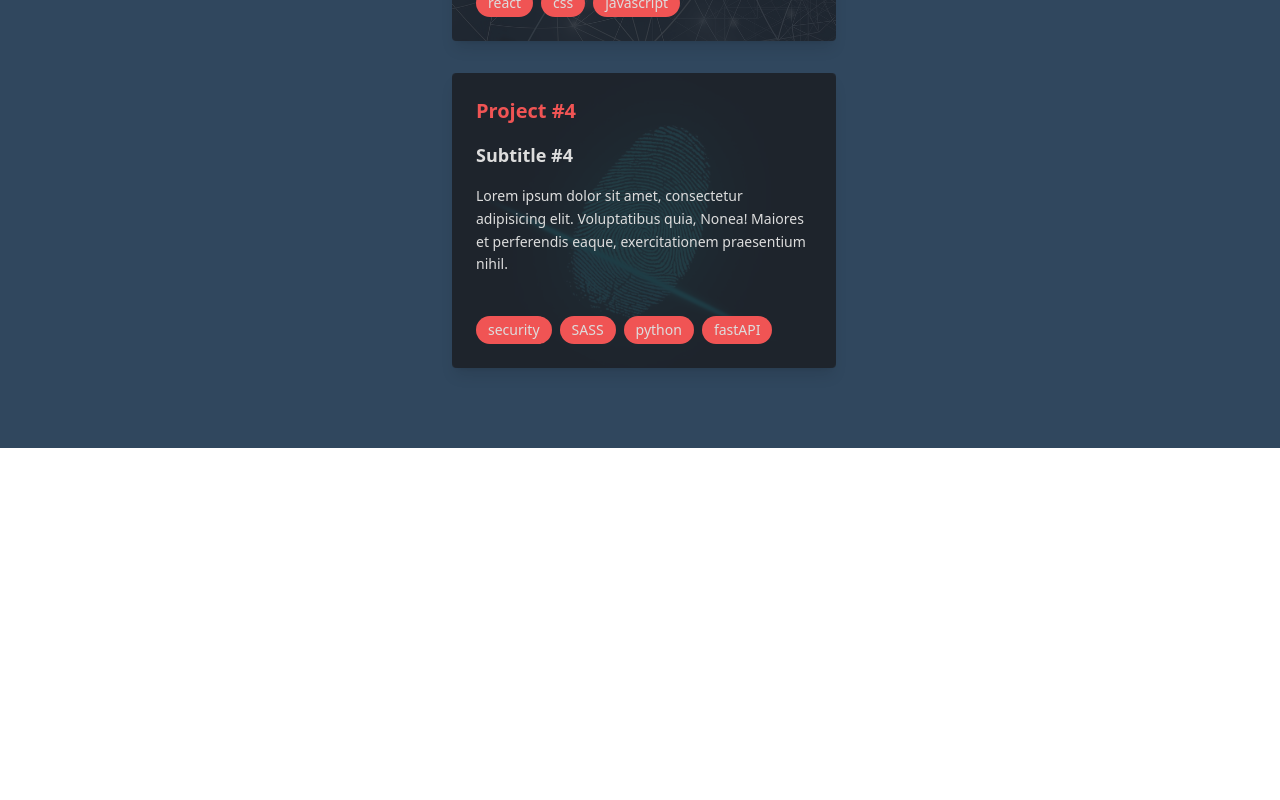
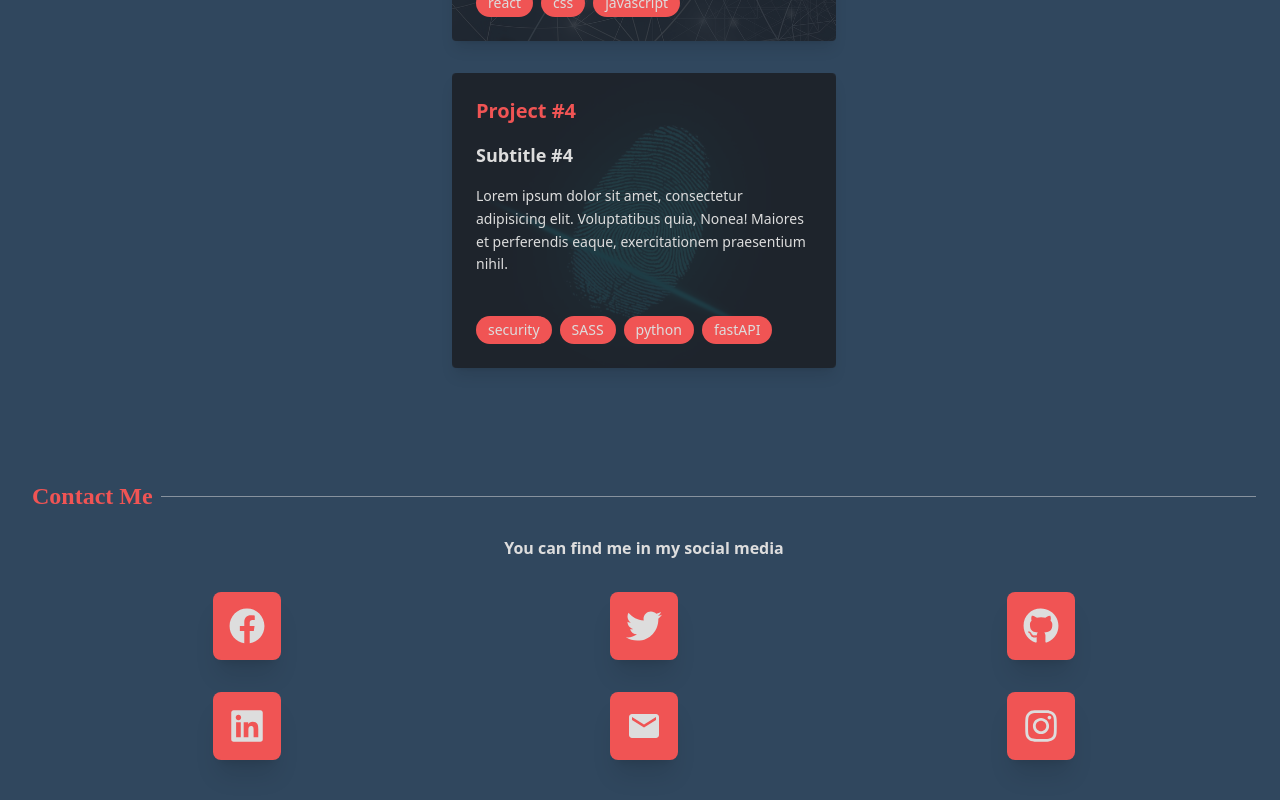
Before and after one commit to MarcPerezdeTudela/sample-portfolio, a Next.js app: page / in a window 1280 px wide. Shown: the part 2383-3183 px from the top of the page. Before the commit the page ends 2831 px from the top, so only its background shows below. Built offline with nearby package versions, Linux system fonts and the light colour scheme.

Commit message:
feat: add contact section

```diff
--- /dev/null
+++ b/src/components/SocialMediaIcon.tsx
@@ -0,0 +1,19 @@
+import React, { ReactElement } from 'react'
+interface Props {
+  children: ReactElement
+  link: string
+}
+const SocialMediaIcon = ({ link, children }: Props) => {
+  return (
+    <a
+      href={link}
+      target="_blank"
+      rel="noopener noreferrer"
+      className="transition-all duration-700 hover:translate-y-1 hover:scale-125 bg-secondary shadow-xl font-semibold px-4 py-4 rounded-lg w-min"
+    >
+      {children}
+    </a>
+  )
+}
+
+export default SocialMediaIcon
--- /dev/null
+++ b/src/components/sections/ContactSection.tsx
@@ -0,0 +1,45 @@
+import React from 'react'
+import SectionHeader from '../SectionHeader'
+import {
+  FaFacebook,
+  FaTwitter,
+  FaGithub,
+  FaLinkedin,
+  FaInstagram,
+} from 'react-icons/fa'
+import { MdEmail } from 'react-icons/md'
+import SocialMediaIcon from '../SocialMediaIcon'
+
+const ContactSection = () => {
+  const iconSize = 36
+  return (
+    <section className="flex h-min flex-col text-primaryText">
+      <SectionHeader title="Contact Me" />
+      <div className="flex flex-col items-center">
+        <p className="font-semibold pt-6">You can find me in my social media</p>
+        <div className="grid grid-rows-2 grid-cols-3  gap-8 justify-items-center w-full py-8 px-8">
+          <SocialMediaIcon link={'https://facebook.com'}>
+            <FaFacebook size={iconSize} />
+          </SocialMediaIcon>
+          <SocialMediaIcon link={'https://twitter.com'}>
+            <FaTwitter size={iconSize} />
+          </SocialMediaIcon>
+          <SocialMediaIcon link={'https://github.com'}>
+            <FaGithub size={iconSize} />
+          </SocialMediaIcon>
+          <SocialMediaIcon link={'https://linkedin.com'}>
+            <FaLinkedin size={iconSize} />
+          </SocialMediaIcon>
+          <SocialMediaIcon link={'https://gmail.com'}>
+            <MdEmail size={iconSize} />
+          </SocialMediaIcon>
+          <SocialMediaIcon link={'https://instagram.com'}>
+            <FaInstagram size={iconSize} />
+          </SocialMediaIcon>
+        </div>
+      </div>
+    </section>
+  )
+}
+
+export default ContactSection
--- a/src/pages/index.tsx
+++ b/src/pages/index.tsx
@@ -1,4 +1,5 @@
 import AboutSection from '@/components/sections/AboutSection'
+import ContactSection from '@/components/sections/ContactSection'
 import HeroSection from '@/components/sections/HeroSection'
 import JobsSection from '@/components/sections/JobsSection'
 import ProjectsSection from '@/components/sections/ProjectsSection'
@@ -23,6 +24,9 @@ const Home: NextPage = () => {
       <Fade direction="up" triggerOnce={true} fraction={0.1}>
         <ProjectsSection />
       </Fade>
+      <Fade direction="up" triggerOnce={true} fraction={0.25}>
+        <ContactSection />
+      </Fade>
     </div>
   )
 }
```
